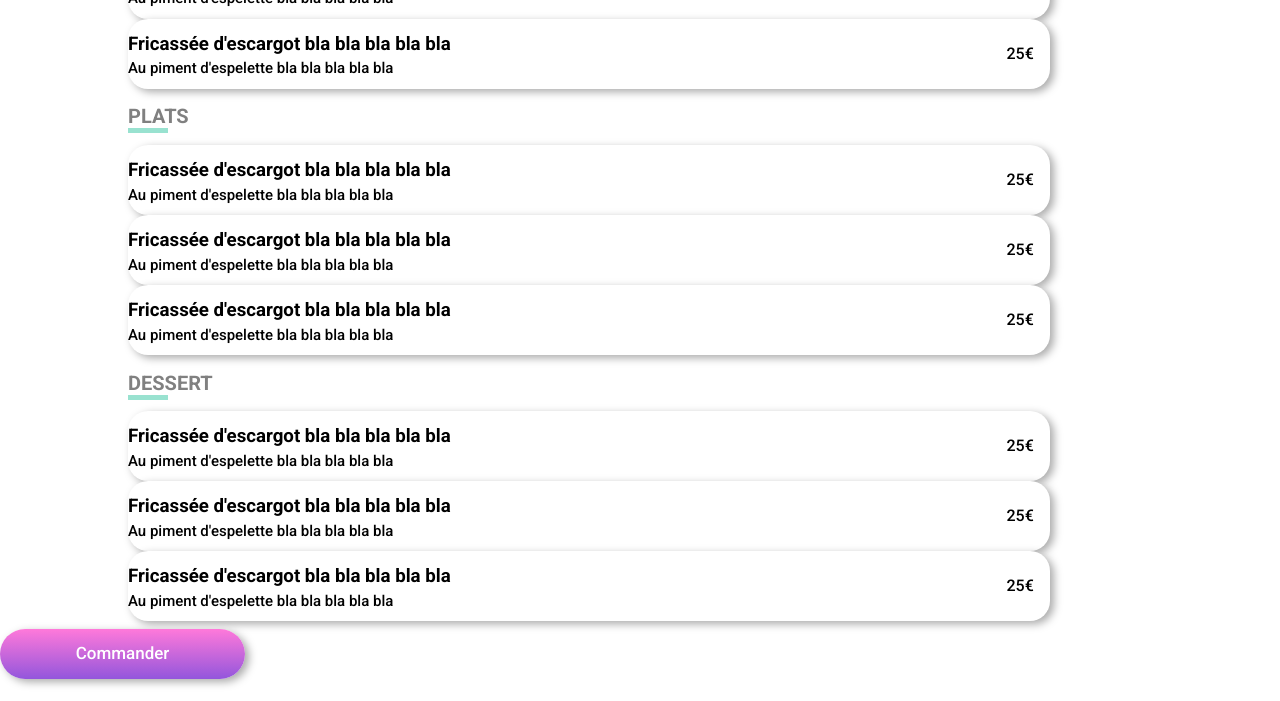
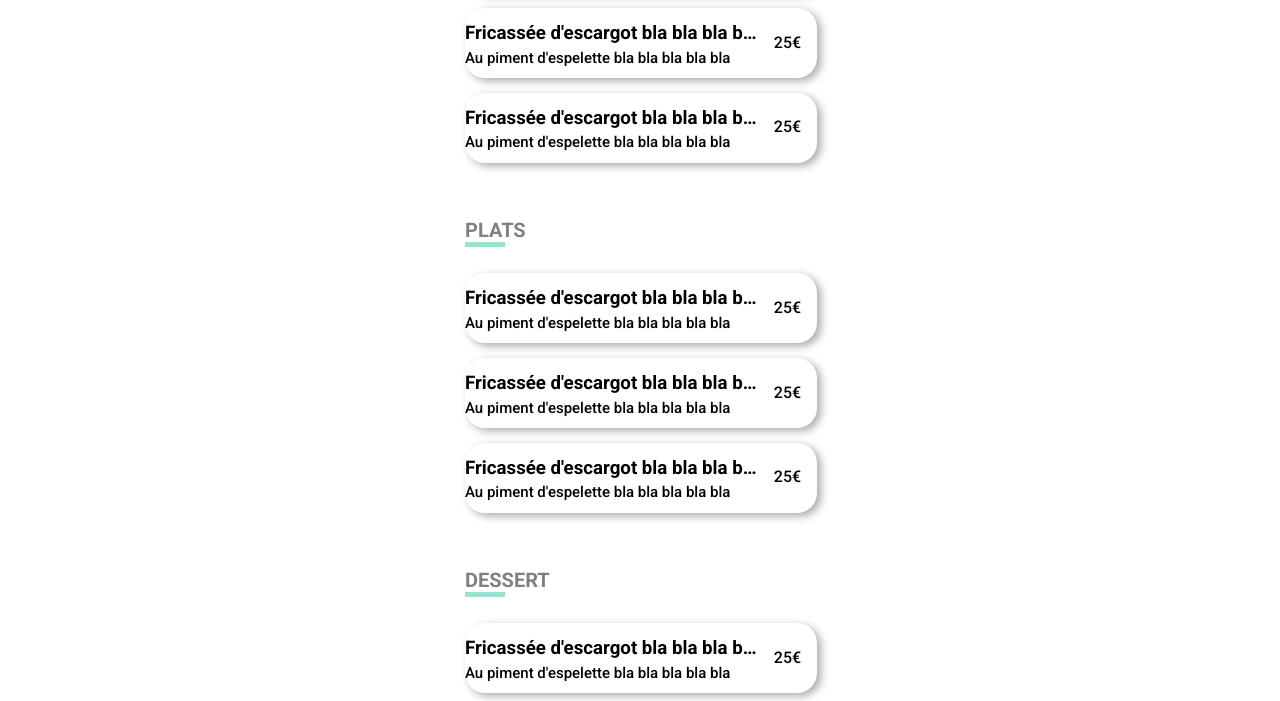
Before and after one commit to EmilieK64/Ohmyfood, a website: page Ohmyfood/la_palette_du_goût.html in a window 1280 px wide. Shown: the part 599-1300 px from the top of the page. Drawn offline with Linux system fonts and the light colour scheme; a web font is replaced by a local one.

Commit message:
improving restaurant page presentation : btn--restaurant page and elements more centered

```diff
--- a/Ohmyfood/sass/style.scss
+++ b/Ohmyfood/sass/style.scss
@@ -566,6 +566,7 @@ body {
         border-radius:$border-radius-tertiary;
         background-color: $color-frequent;
         &_menu {
+            align-items: center;
             flex-direction:column;
             width:100%;
             &_heading-place {
@@ -587,6 +588,8 @@ body {
 .menu-form {
         display: flex;
         width:80%;
+        justify-content: space-around;
+        margin-bottom:30px;
     }
      $numb-menu-steps:3;
      $anim-duration:300ms;
@@ -603,9 +606,13 @@ body {
 .menu-step {
     display: flex;
     flex-direction: column;
-    margin-left:10%;
+    height:310px;
+    width:440px;
+    margin-left:90px;
+    margin-bottom: 40px;
     opacity:0;
     animation:opacity-effect 2000ms forwards;
+    justify-content: space-between;
     @for $i from 1 through $numb-menu-steps {
         &--#{$i} {
             animation-delay:$anim-delay * $i;
@@ -697,8 +704,7 @@ body {
                 justify-content: center;
                 opacity:0;
             }
-
-        }
+            }
         }
     }
         @keyframes rotation-three-quarters {
@@ -709,3 +715,8 @@ body {
                 transform:rotate(0deg);
             }
         }
+
+.btn--restaurant-page {
+    display: flex;
+
+ }
```
Also changed, not shown: Ohmyfood/sass/prefixed/style.css, 1 other file.
